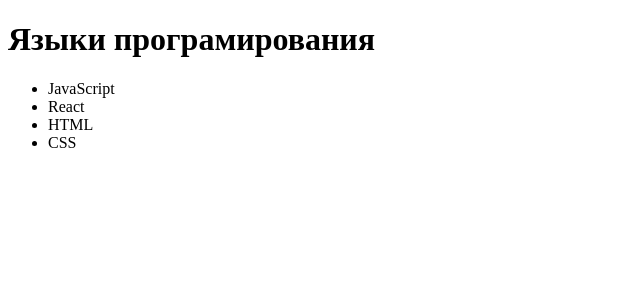
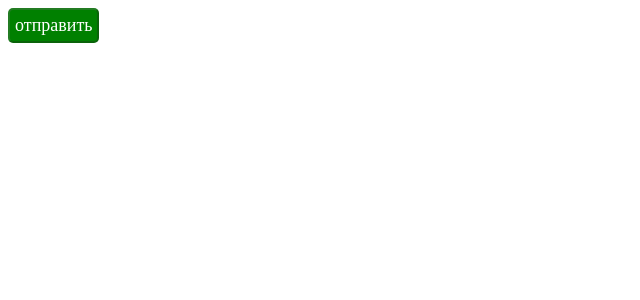
Before and after one commit to ialiev685/examples-react, a React (Create React App) app: page / in a window 1280 px wide. Shown: the top 300 px of the page, without its empty margins (0-640 px from the left). Built offline with nearby package versions, Linux system fonts and the light colour scheme.

Commit message:
занитие 2 изучил

```diff
--- a/src/index.js
+++ b/src/index.js
@@ -1,10 +1,11 @@
-import React from "react";
+// import React from "react";
 // import ReactDOM from "react-dom";
 // import "./index.css";
 // import App from "./App";
 // import reportWebVitals from "./reportWebVitals";
 
-import "./lesson-1/componentsAndCollection.js";
+// import "./lesson-1/componentsAndCollection.js";
+import "./lesson-2/style.js";
 
 // ReactDOM.render(
 //   <React.StrictMode>
--- /dev/null
+++ b/src/lesson-2/css/list.module.css
@@ -0,0 +1,29 @@
+@value font-stack from './variables.module.css';
+
+.list {
+  list-style: none;
+  font-size: 14px;
+  font-family: Verdana, Geneva, Tahoma, sans-serif;
+
+  color: blue;
+}
+
+.button {
+  font-size: 18px;
+  font-family: font-stack;
+
+  padding: 5px;
+
+  border-radius: 5px;
+  color: white;
+}
+
+.disabled {
+  background-color: gray;
+  color: white;
+}
+
+.active {
+  background-color: green;
+  color: white;
+}
--- /dev/null
+++ b/src/lesson-2/css/variables.module.css
@@ -0,0 +1 @@
+@value font-stack: Verdana, Geneva, Tahoma, sans-serif; ;
--- /dev/null
+++ b/src/lesson-2/style.js
@@ -0,0 +1,53 @@
+import React, { Fragment } from "react";
+import ReactDOM from "react-dom";
+import styles from "./css/list.module.css";
+
+//=======Стилизация=======
+
+const arrLang = [
+  { id: 1, name: "JavaScript" },
+  { id: 2, name: "React" },
+  { id: 3, name: "HTML" },
+  { id: 4, name: "CSS" },
+];
+
+const BookLang = ({ book }) => {
+  const styleForList = styles.list; // импорт модуля styleList.
+  return (
+    <div>
+      <h1>Языки програмирования</h1>
+
+      <ul className={styleForList}>
+        {book.map((el) => (
+          <li key={el.id}>{el.name}</li>
+        ))}
+      </ul>
+    </div>
+  );
+};
+const App = () => (
+  <>
+    <BookLang book={arrLang} />
+  </>
+);
+
+// ReactDOM.render(<App />, document.getElementById("root"));
+
+//-------Композиция-------
+
+const Button = ({ type = "button", disabled, label }) => {
+  console.log(disabled);
+  const style = disabled === "true" ? [styles.disabled] : [styles.active];
+  style.push(styles.button);
+  console.log(style);
+  return (
+    <button className={style.join(" ")} type={type} disabled={disabled}>
+      {label}
+    </button>
+  );
+};
+
+ReactDOM.render(
+  <Button disabled="false" label="отправить" />,
+  document.getElementById("root")
+);
```
Also changed, not shown: src/lesson-1/componentsAndCollection.js (+38 -45 lines).
